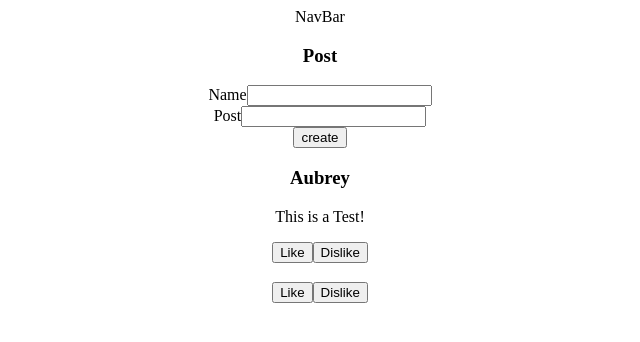
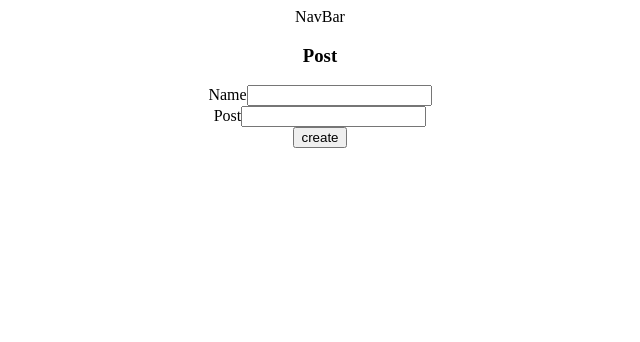
Before and after one commit to AubreyGuishard/SocialFeedProject, a React (Create React App) app: page / in a window 1280 px wide. Shown: the top 342 px of the page, without its empty margins (320-960 px from the left). Built offline with nearby package versions, Linux system fonts and the light colour scheme.

Commit message:
I updated the POST component and instantiated the POST component inside of the PostList component

```diff
--- a/src/App.jsx
+++ b/src/App.jsx
@@ -11,7 +11,7 @@ import './App.css';
 
 function App() {
 
-  const [posts, setPosts] = useState([{name: "Aubrey", post: "This is a Test!"}, {Name: "Aubre", Post: "This is a Test!!"}])
+  const [posts, setPosts] = useState([{name: "Aubrey", post: "This is a Test!"}, {name: "Aubre", post: "This is a Test!!"}])
 
   function addNewEntry(e){
     let tempEntries = [e,...posts];
--- a/src/CreatePostForm/CreatePostForm.jsx
+++ b/src/CreatePostForm/CreatePostForm.jsx
@@ -10,18 +10,18 @@ const CreatePostForm = (props) => {
         name: name,
         post: post
        };
-       console.log(newEntry);
+
        props.addNewEntryProperty(newEntry)
     };
 
     const handleName = e => {
         setName(e.target.value);
-        console.log(e.target.value);
+
     };
 
     const handlePost = e => {
         setPost(e.target.value);
-        console.log(e.target.value);
+
     };
 
 
--- a/src/Post/Post.jsx
+++ b/src/Post/Post.jsx
@@ -1,7 +1,12 @@
 import React, { useState } from "react";
 
 const Post = props => {
-    return null
+    <div>
+        <h3>{props.post.name}</h3>
+        <p>{props.post.post}</p>
+        <button>Like</button>
+        <button>Dislike</button>
+    </div>
 }
 
 export default Post;
--- a/src/PostList/PostList.jsx
+++ b/src/PostList/PostList.jsx
@@ -1,13 +1,10 @@
 import React from "react";
-
+import Post from "../Post/Post";
 const PostList = (props) => {
    let mappedPost = props.posts.map(post => {
-    return (<div>
-        <h3>{post.name}</h3>
-        <p>{post.post}</p>
-        <button>Like</button>
-        <button>Dislike</button>
-    </div>)
+    return (
+        <Post post={post}/>
+    )
    })
     return ( <div>
         {mappedPost}
```
